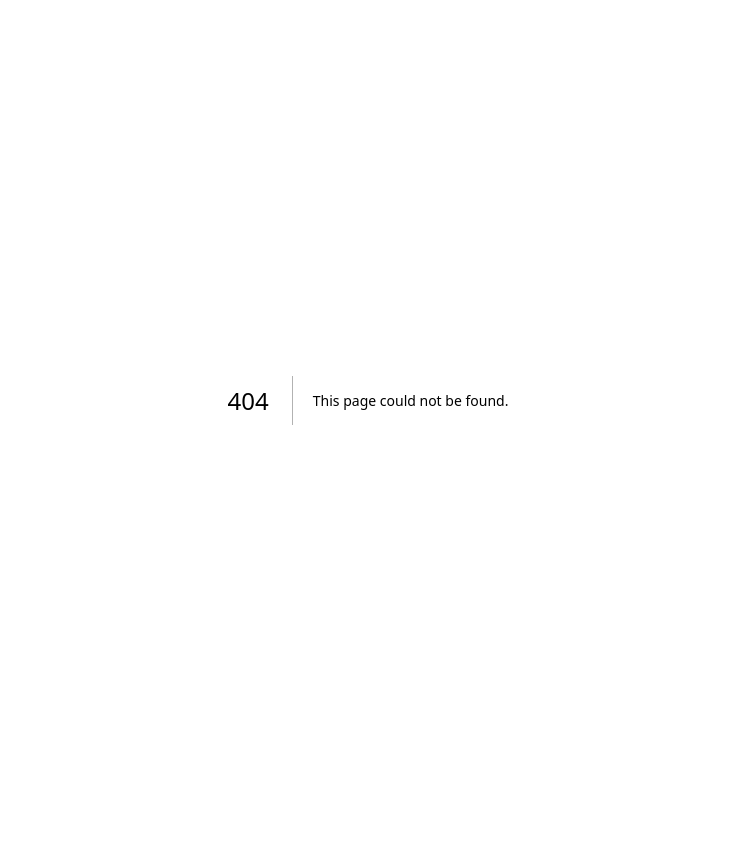
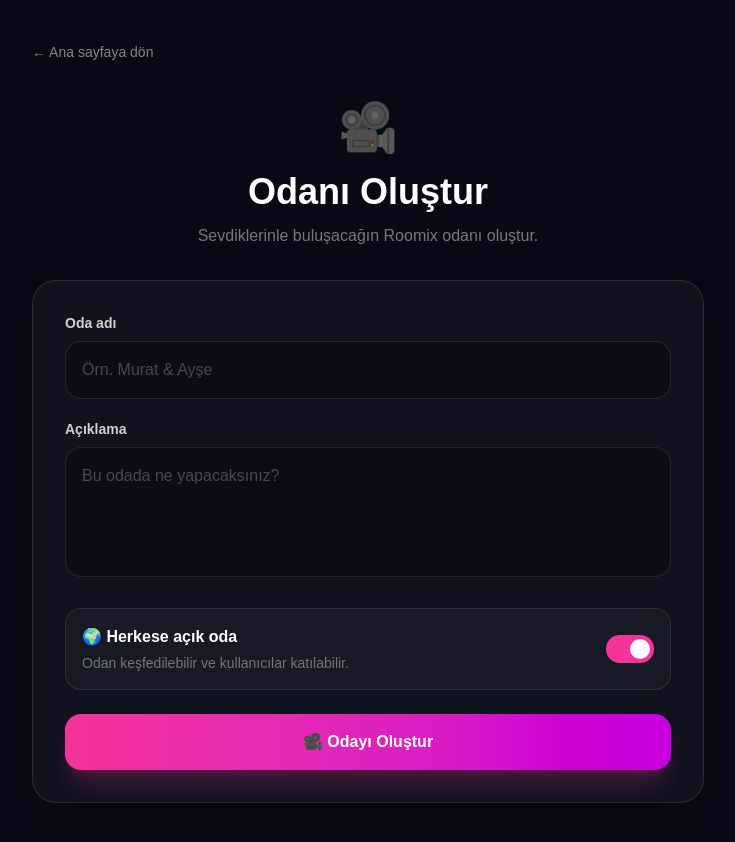
Before and after one commit to yardimcimurat5555-byte/Roomix, a Next.js app: page /oda-olustur in a window 1280 px wide. Before the commit this address had no page. Shown: the whole page, without its empty margins (272-1007 px from the left). Before the commit the page ends 800 px from the top, so only its background shows below. Built offline with nearby package versions, Linux system fonts and the light colour scheme; no server answers.

Commit message:
Oda oluşturma sistemi eklendi

```diff
--- /dev/null
+++ b/app/oda-olustur/page.tsx
@@ -0,0 +1,156 @@
+"use client";
+
+import { useState } from "react";
+import { createClient } from "@/lib/supabase/client";
+
+export default function OdaOlusturPage() {
+  const supabase = createClient();
+
+  const [odaAdi, setOdaAdi] = useState("");
+  const [aciklama, setAciklama] = useState("");
+  const [herkeseAcik, setHerkeseAcik] = useState(true);
+  const [yukleniyor, setYukleniyor] = useState(false);
+  const [mesaj, setMesaj] = useState("");
+
+  async function odaOlustur(e: React.FormEvent) {
+    e.preventDefault();
+
+    setYukleniyor(true);
+    setMesaj("");
+
+    const { data: userData } = await supabase.auth.getUser();
+
+    if (!userData.user) {
+      window.location.href = "/giris";
+      return;
+    }
+
+    const davetKodu = crypto.randomUUID().replace(/-/g, "").slice(0, 12);
+
+    const { error } = await supabase.from("rooms").insert({
+      owner_id: userData.user.id,
+      name: odaAdi.trim(),
+      description: aciklama.trim(),
+      is_public: herkeseAcik,
+      invite_code: davetKodu,
+    });
+
+    if (error) {
+      setMesaj("Oda oluşturulamadı. Lütfen tekrar dene.");
+      setYukleniyor(false);
+      return;
+    }
+
+    setMesaj("Odan başarıyla oluşturuldu! ✓");
+    setYukleniyor(false);
+  }
+
+  return (
+    <main className="min-h-screen bg-[#070914] px-5 py-10 text-white">
+      <div className="mx-auto max-w-2xl">
+        <a
+          href="/"
+          className="inline-flex items-center gap-2 text-sm text-white/50 transition hover:text-white"
+        >
+          ← Ana sayfaya dön
+        </a>
+
+        <div className="mt-10 text-center">
+          <div className="text-5xl">🎥</div>
+
+          <h1 className="mt-5 text-3xl font-black sm:text-4xl">
+            Odanı Oluştur
+          </h1>
+
+          <p className="mt-3 text-white/45">
+            Sevdiklerinle buluşacağın Roomix odanı oluştur.
+          </p>
+        </div>
+
+        <form
+          onSubmit={odaOlustur}
+          className="mt-8 rounded-3xl border border-white/10 bg-white/[0.04] p-6 shadow-2xl sm:p-8"
+        >
+          <div>
+            <label className="mb-2 block text-sm font-semibold text-white/80">
+              Oda adı
+            </label>
+
+            <input
+              type="text"
+              value={odaAdi}
+              onChange={(e) => setOdaAdi(e.target.value)}
+              placeholder="Örn. Murat & Ayşe"
+              required
+              maxLength={80}
+              className="w-full rounded-2xl border border-white/10 bg-black/30 px-4 py-4 text-white outline-none transition placeholder:text-white/25 focus:border-pink-500"
+            />
+          </div>
+
+          <div className="mt-5">
+            <label className="mb-2 block text-sm font-semibold text-white/80">
+              Açıklama
+            </label>
+
+            <textarea
+              value={aciklama}
+              onChange={(e) => setAciklama(e.target.value)}
+              placeholder="Bu odada ne yapacaksınız?"
+              maxLength={300}
+              rows={4}
+              className="w-full resize-none rounded-2xl border border-white/10 bg-black/30 px-4 py-4 text-white outline-none transition placeholder:text-white/25 focus:border-pink-500"
+            />
+          </div>
+
+          <div className="mt-6 rounded-2xl border border-white/10 bg-white/[0.03] p-4">
+            <button
+              type="button"
+              onClick={() => setHerkeseAcik(!herkeseAcik)}
+              className="flex w-full items-center justify-between text-left"
+            >
+              <div>
+                <div className="font-semibold">
+                  {herkeseAcik ? "🌍 Herkese açık oda" : "🔒 Özel oda"}
+                </div>
+
+                <div className="mt-1 text-sm text-white/40">
+                  {herkeseAcik
+                    ? "Odan keşfedilebilir ve kullanıcılar katılabilir."
+                    : "Odaya yalnızca davet bağlantısıyla girilebilir."}
+                </div>
+              </div>
+
+              <div
+                className={`flex h-7 w-12 items-center rounded-full p-1 transition ${
+                  herkeseAcik
+                    ? "bg-pink-500"
+                    : "bg-white/10"
+                }`}
+              >
+                <div
+                  className={`h-5 w-5 rounded-full bg-white transition ${
+                    herkeseAcik ? "translate-x-5" : "translate-x-0"
+                  }`}
+                />
+              </div>
+            </button>
+          </div>
+
+          {mesaj && (
+            <div className="mt-5 rounded-2xl border border-pink-500/20 bg-pink-500/10 px-4 py-3 text-sm text-pink-200">
+              {mesaj}
+            </div>
+          )}
+
+          <button
+            type="submit"
+            disabled={yukleniyor}
+            className="mt-6 w-full rounded-2xl bg-gradient-to-r from-pink-500 to-fuchsia-600 px-6 py-4 font-bold shadow-xl shadow-pink-500/20 transition hover:opacity-90 disabled:cursor-not-allowed disabled:opacity-50"
+          >
+            {yukleniyor ? "Oda oluşturuluyor..." : "🎥 Odayı Oluştur"}
+          </button>
+        </form>
+      </div>
+    </main>
+  );
+}
--- a/app/page.tsx
+++ b/app/page.tsx
@@ -128,9 +128,9 @@ export default function Home() {
               </p>
 
               <div className="mt-8 flex flex-wrap gap-4">
-                <button className="rounded-2xl bg-gradient-to-r from-pink-500 to-fuchsia-600 px-7 py-4 font-bold shadow-xl shadow-pink-500/20">
+                <a href="/oda-olustur" className="rounded-2xl bg-gradient-to-r from-pink-500 to-fuchsia-600 px-7 py-4 font-bold shadow-xl shadow-pink-500/20">
                   🎥 Oda Oluştur
-                </button>
+                </a>
                 <button className="rounded-2xl border border-white/20 bg-white/5 px-7 py-4 font-bold">
                   👥 Odaya Katıl
                 </button>
@@ -274,9 +274,9 @@ export default function Home() {
             İlk saatin ücretsiz. Sevdiklerini davet et ve birlikte vakit
             geçirmeye başla.
           </p>
-          <button className="mt-7 rounded-2xl bg-gradient-to-r from-pink-500 to-fuchsia-600 px-8 py-4 font-bold shadow-xl shadow-pink-500/20">
+          <a href="/oda-olustur" className="mt-7 inline-block rounded-2xl bg-gradient-to-r from-pink-500 to-fuchsia-600 px-8 py-4 font-bold shadow-xl shadow-pink-500/20">
             Ücretsiz Oda Oluştur
-          </button>
+          </a>
         </div>
       </section>
 
```
